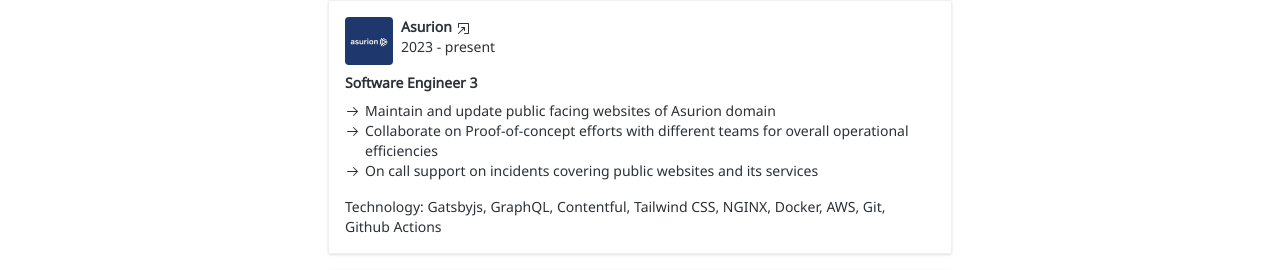
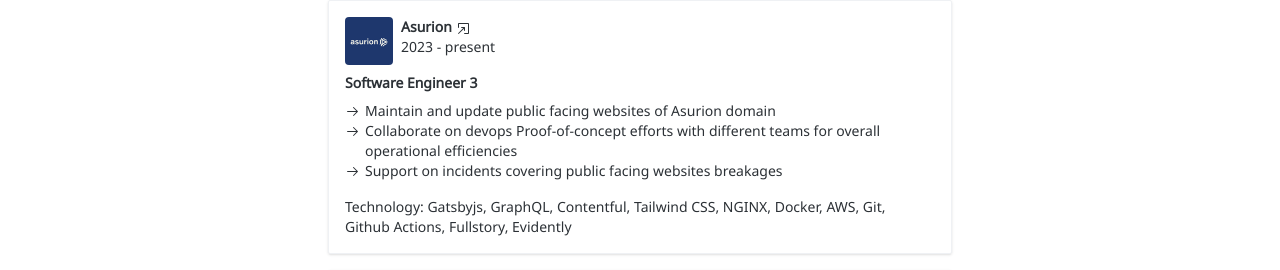
Before and after one commit to swoppy/jsonbarba, a Next.js app: page / in a window 1280 px wide. Shown: the part 492-762 px from the top of the page. Built offline with nearby package versions, Linux system fonts and the light colour scheme.

Commit message:
fix(exp): adjusted highlights

```diff
--- a/src/components/ExperienceSection.tsx
+++ b/src/components/ExperienceSection.tsx
@@ -25,11 +25,11 @@
       designation: 'Software Engineer 3',
       highlights: [
         "Maintain and update public facing websites of Asurion domain",
-        "Collaborate on Proof-of-concept efforts with different teams for overall operational efficiencies",
-        "On call support on incidents covering public websites and its services",
+        "Collaborate on devops Proof-of-concept efforts with different teams for overall operational efficiencies",
+        "Support on incidents covering public facing websites breakages",
       ],
       period: '2023 - present',
-      technology: ["Gatsbyjs", "GraphQL", "Contentful", "Tailwind CSS", "NGINX", "Docker", "AWS", "Git", "Github Actions"],
+      technology: ["Gatsbyjs", "GraphQL", "Contentful", "Tailwind CSS", "NGINX", "Docker", "AWS", "Git", "Github Actions", "Fullstory", "Evidently"],
     },
     {
       imageSource: videocom,
```
